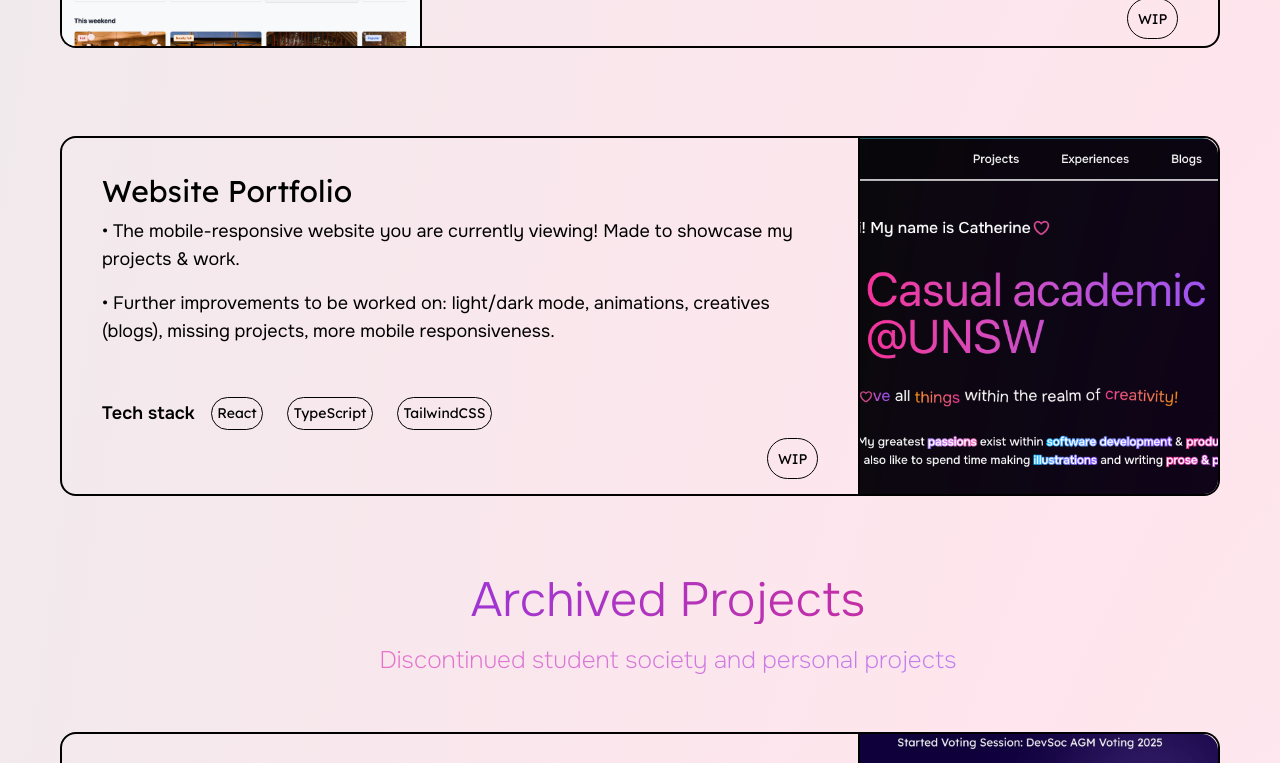
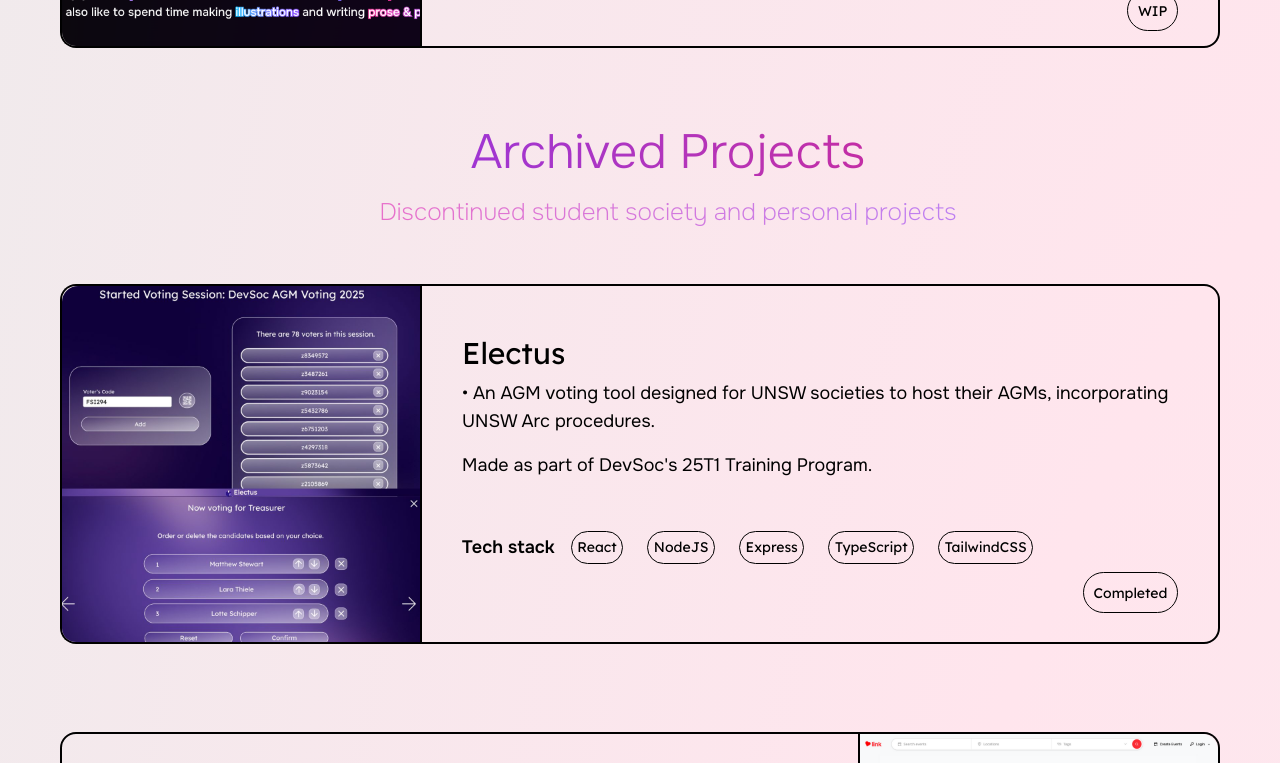
Before and after one commit to cathqine/web-portfolio, a React (Vite) app: page / in a window 1280 px wide. Shown: the part 2040-2803 px from the top of the page. Built offline with nearby package versions, Linux system fonts and the light colour scheme; what tailwindcss-motion would draw is missing.

Commit message:
update projects description

```diff
--- a/src/components/pages/ArchivedProjects.tsx
+++ b/src/components/pages/ArchivedProjects.tsx
@@ -2,6 +2,7 @@
 import workoutimer from '../../assets/workout-timer.jpg';
 import willowquizzes from '../../assets/willow-quizzes-1.jpg';
 import electus from '../../assets/electus.jpg';
+import lovelink from '../../assets/love_link.png';
 
 export default function ArchivedProjects() {
   return (
@@ -15,18 +16,23 @@
         </div>
       </div>
       <div className="flex justify-center items-center flex-col sm:-ml-20 lexend">
-        <ProjectCard index={2} src={electus}
+        <ProjectCard index={1} src={electus}
           title={"Electus"}
-          caption={"• A voting tool for UNSW society held AGMs. \nMade as part of DevSoc's 25T1 Training Program."}
+          caption={"•	An AGM voting tool designed for UNSW societies to host their AGMs, incorporating UNSW Arc procedures. \nMade as part of DevSoc's 25T1 Training Program."}
           status={["Completed"]}
-          techstack={["React", "NodeJS", "TypeScript", "TailwindCSS"]} />
-        <ProjectCard index={5}
+          techstack={["React", "NodeJS", "Express", "TypeScript", "TailwindCSS"]} />
+        <ProjectCard src={lovelink} index={2}
+          title={"Love Link"}
+          caption={"• A singles facilitator web application designed for singles to find love from attending in-person group dates/events. \n• Features include user/host dashboards, events search and compatibility quizzes.\nMade as part of DevSoc's 25T2 Training Program."}
+          status={["WIP"]}
+          techstack={["React", "TypeScript", "TailwindCSS", "Express", "NodeJS", "MongoDB"]} />
+        <ProjectCard index={3}
           title={"Workout Timer"}
           src={workoutimer}
           caption={"• Project idea inspired from workouts.\nAccessible via Github cathqine/workout-timer."}
           status={["Archived"]}
           techstack={["React", "TypeScript", "TailwindCSS"]} />
-        <ProjectCard index={6}
+        <ProjectCard index={4}
           title={"Willow Quizzes"}
           src={willowquizzes}
           caption={"• Discontinued from its initial phase.\n• Made as part of the publications' personal projects initiative.\nAccessible via Github cathqine/willow-quizzes."}
--- a/src/components/pages/Background.tsx
+++ b/src/components/pages/Background.tsx
@@ -64,7 +64,7 @@
                     <span className='font-bold'>{'>'}&nbsp;</span>
                     <TypeAnimation sequence={[
                       8000,
-                      "Since then, I've fallen in love with programming. Learning how to code opened up a whole new exciting world for me; a space where creativity and software come together, where I create exceptional user experience in my softwares."
+                      "Since then, I've fallen in love with programming. Learning how to code opened up a whole new exciting world for me; a space where creativity and software come together, a place where I create projects with exceptional user experience."
                     ]}
                       cursor={true}
                       speed={40}
--- a/src/components/pages/Projects.tsx
+++ b/src/components/pages/Projects.tsx
@@ -2,7 +2,6 @@
 import capstone from '../../assets/capstone.png'
 import bbd from '../../assets/bbd.png';
 import port from '../../assets/portweb.png'
-import lovelink from '../../assets/love_link.png';
 
 export default function Projects() {
   return (
@@ -31,12 +30,7 @@
           caption={"• The official BBD cafe website.\n• Features include home page, menu, cart for shopping menu products and email order confirmation. \nTo be officially launched."}
           status={["Completed"]}
           techstack={[]} />
-        <ProjectCard src={lovelink} index={3}
-          title={"Love Link"}
-          caption={"• A singles facilitator web application designed for singles to find love from attending in-person group dates/events. \n• Features include user/host dashboards, events search and compatibility quizzes.\nMade as part of DevSoc's 25T2 Training Program."}
-          status={["WIP"]}
-          techstack={["React", "TypeScript", "TailwindCSS"]} />
-        <ProjectCard src={port} index={4}
+        <ProjectCard src={port} index={3}
           title={"Website Portfolio"}
           caption={"• The mobile-responsive website you are currently viewing! Made to showcase my projects & work.\n• Further improvements to be worked on: light/dark mode, animations, creatives (blogs), missing projects, more mobile responsiveness."}
           status={["WIP"]}
```
